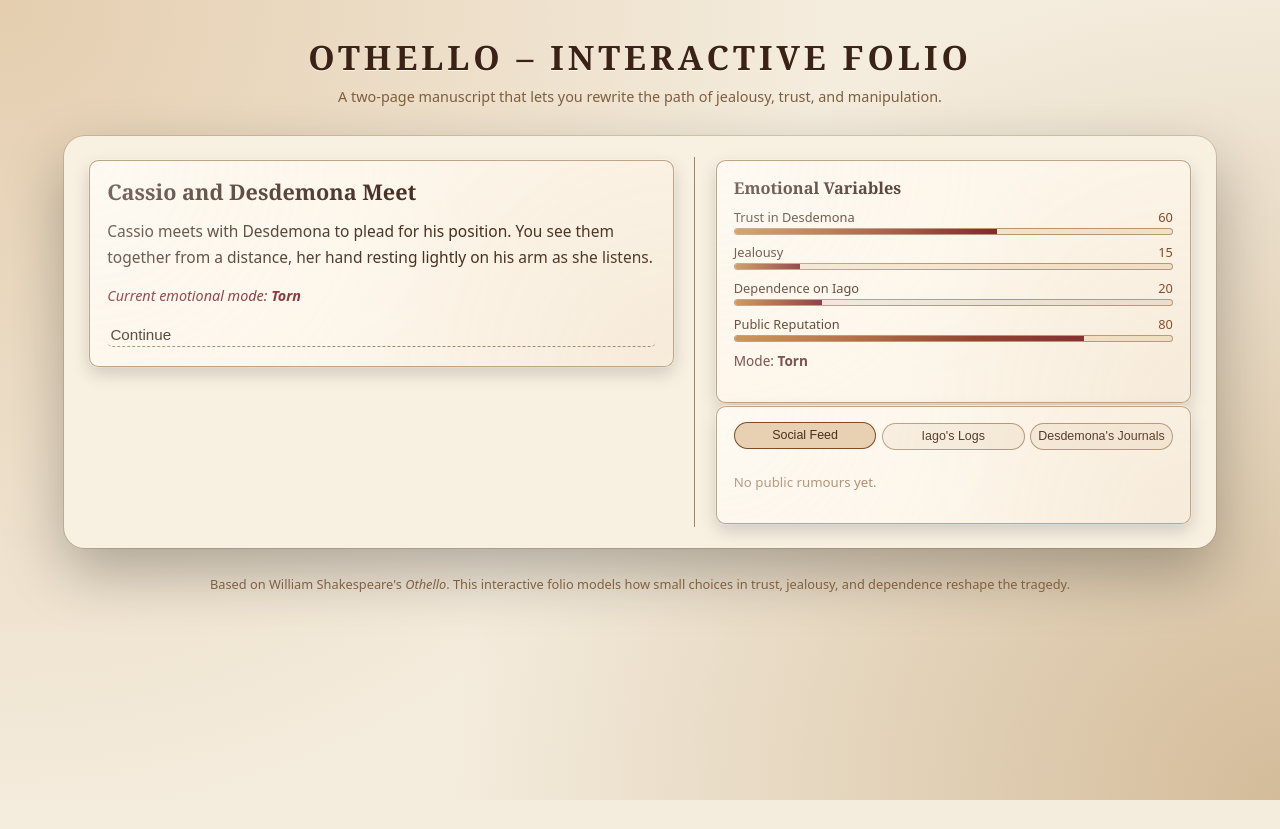
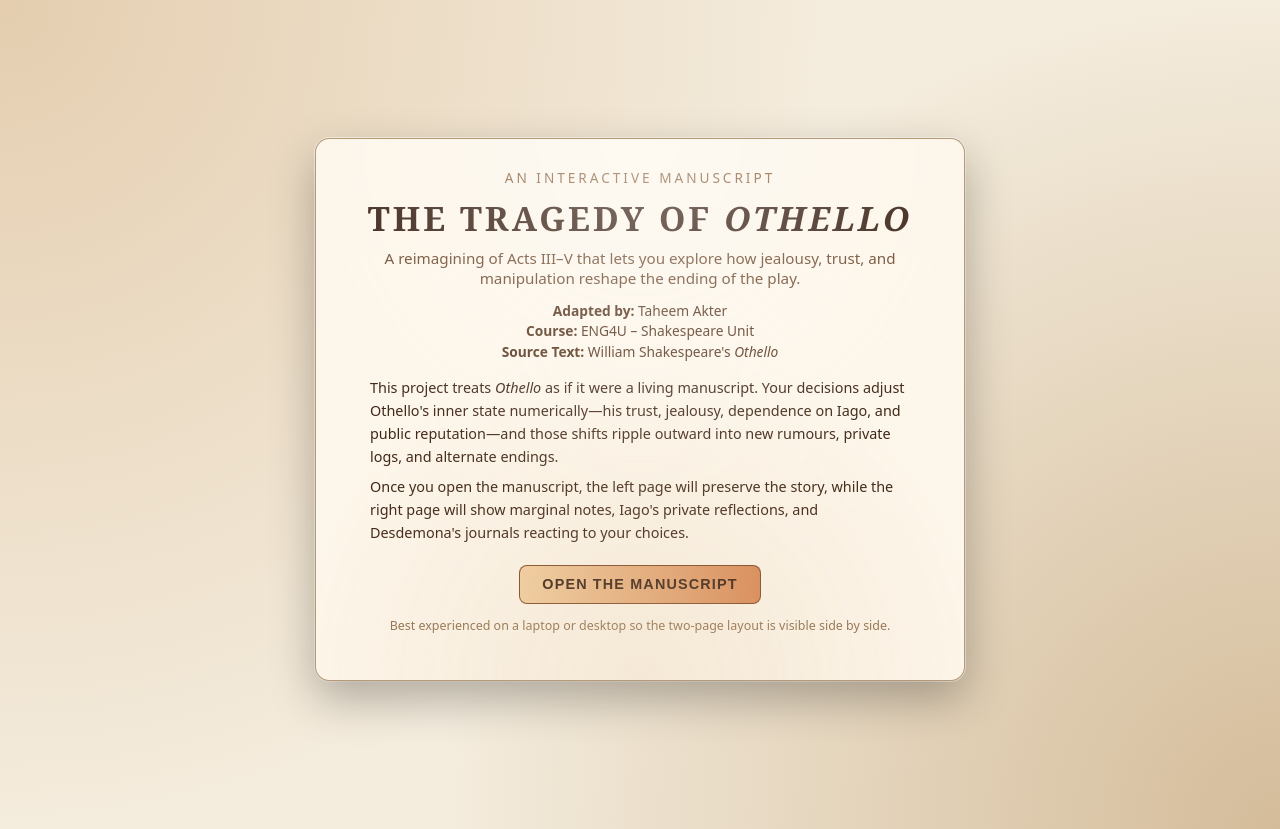
Before and after one commit to Taheem-A/Interactive-Othello-Manuscript, a React (Vite) app: page / in a window 1280 px wide. Before the commit the page ends 800 px from the top, so only its background shows below. Built offline with nearby package versions, Linux system fonts and the light colour scheme.

Commit message:
Added a Welcome Screen.

```diff
--- a/src/App.jsx
+++ b/src/App.jsx
@@ -4,6 +4,7 @@ import { SCENES, computeMode } from "./data/index.js";
 import { StatsPanel } from "./components/StatsPanel.jsx";
 import { TabbedPanels } from "./components/TabbedPanels.jsx";
 import { RunSummary } from "./components/RunSummary.jsx";
+import { WelcomeScreen } from "./components/WelcomeScreen.jsx";
 
 function findScene(id) {
   return SCENES.find((s) => s.id === id);
@@ -17,10 +18,12 @@ export default function App() {
     reputation: 80
   };
 
+  // NEW: show welcome page first
+  const [hasStarted, setHasStarted] = useState(false);
+
   const [currentSceneId, setCurrentSceneId] = useState("act3_start");
 
   const [stats, setStats] = useState(initialStats);
-
   const [mode, setMode] = useState(computeMode(initialStats));
 
   const [flags, setFlags] = useState({
@@ -48,12 +51,14 @@ export default function App() {
   const [unlockedLogs, setUnlockedLogs] = useState([]);
   const [unlockedJournals, setUnlockedJournals] = useState([]);
 
+  // which items have been read
+  const [readLogs, setReadLogs] = useState([]);
+  const [readJournals, setReadJournals] = useState([]);
+
   const currentScene = useMemo(
     () => findScene(currentSceneId),
     [currentSceneId]
   );
-
-  const isEnding = currentScene?.type === "ending";
 
   // Handle unlocks on scene enter
   useEffect(() => {
@@ -101,10 +106,8 @@ export default function App() {
     };
 
     const newMode = computeMode(newStats);
-
     const tags = choice.tags || [];
 
-    // Update counters (modeCounts, tags)
     setCounters((prev) => {
       const newModeCounts = { ...prev.modeCounts };
       newModeCounts[newMode] = (newModeCounts[newMode] ?? 0) + 1;
@@ -115,23 +118,14 @@ export default function App() {
         totalChoices: prev.totalChoices + 1
       };
 
-      if (tags.includes("trust")) {
-        updated.trustChoices += 1;
-      }
-      if (tags.includes("jealous")) {
-        updated.jealousyChoices += 1;
-      }
-      if (tags.includes("iago")) {
-        updated.iagoChoices += 1;
-      }
-      if (tags.includes("violent")) {
-        updated.violentChoices += 1;
-      }
+      if (tags.includes("trust")) updated.trustChoices += 1;
+      if (tags.includes("jealous")) updated.jealousyChoices += 1;
+      if (tags.includes("iago")) updated.iagoChoices += 1;
+      if (tags.includes("violent")) updated.violentChoices += 1;
 
       return updated;
     });
 
-    // Update flags
     if (choice.setFlags) {
       setFlags((prev) => {
         const updated = { ...prev };
@@ -144,26 +138,34 @@ export default function App() {
       });
     }
 
-    // Update history
     setHistory((prev) => [
       ...prev,
       { sceneId: currentScene.id, choiceId: choice.id, tags }
     ]);
 
-    // Unlock feed/log/journals from choice
     if (choice.unlockFeed) {
       addToUnlocked(choice.unlockFeed, setUnlockedFeed);
     }
     if (choice.unlockLogs) {
       addToUnlocked(choice.unlockLogs, setUnlockedLogs);
+      // new logs start as unread
     }
     if (choice.unlockJournals) {
       addToUnlocked(choice.unlockJournals, setUnlockedJournals);
+      // new journals start as unread
     }
 
     setStats(newStats);
     setMode(newMode);
     setCurrentSceneId(choice.nextScene);
+  }
+
+  function handleReadLog(id) {
+    setReadLogs((prev) => (prev.includes(id) ? prev : [...prev, id]));
+  }
+
+  function handleReadJournal(id) {
+    setReadJournals((prev) => (prev.includes(id) ? prev : [...prev, id]));
   }
 
   function restart() {
@@ -191,8 +193,13 @@ export default function App() {
     setUnlockedFeed([]);
     setUnlockedLogs([]);
     setUnlockedJournals([]);
+    setReadLogs([]);
+    setReadJournals([]);
+    // we do NOT reset hasStarted here; once they open the manuscript,
+    // restart just restarts Act III from inside it.
   }
 
+  // If we somehow don't find the scene
   if (!currentScene) {
     return (
       <div className="app-root">
@@ -201,9 +208,10 @@ export default function App() {
     );
   }
 
+  const isEnding = currentScene.type === "ending";
+
   const sceneText = (() => {
     if (!currentScene) return "";
-    // Priority: textByMode -> textIfStruck -> text
     if (currentScene.textByMode && currentScene.textByMode[mode]) {
       return currentScene.textByMode[mode];
     }
@@ -213,20 +221,28 @@ export default function App() {
     return currentScene.text;
   })();
 
+  // 👉 Show welcome page first
+  if (!hasStarted) {
+    return (
+      <div className="app-root">
+        <WelcomeScreen onStart={() => setHasStarted(true)} />
+      </div>
+    );
+  }
+
+  // 👉 Once started, show the main two-page layout
   return (
     <div className="app-root">
       <header className="app-header">
-        <h1>Othello – Interactive Folio</h1>
+        <h1>Othello Interactive Narrative Engine</h1>
         <p className="subtitle">
-          A two-page manuscript that lets you rewrite the path of jealousy,
-          trust, and manipulation.
+          Explore how jealousy, trust, and manipulation reshape the tragedy.
         </p>
       </header>
 
-      <div className="layout book-layout">
-        {/* LEFT PAGE – play text + choices */}
+      <div className="layout">
         <main className="main-panel">
-          <section className="scene-card page-left">
+          <section className="scene-card">
             <h2>{currentScene.title}</h2>
             {isEnding && <p className="ending-label">Ending</p>}
             <p className="scene-text">{sceneText}</p>
@@ -234,7 +250,10 @@ export default function App() {
             {!isEnding && (
               <>
                 <p className="mode-indicator">
-                  Current emotional mode: <strong>{mode}</strong>
+                  Current emotional mode:{" "}
+                  <span>
+                    <strong>{mode}</strong>
+                  </span>
                 </p>
                 <ChoicesList
                   scene={currentScene}
@@ -246,18 +265,19 @@ export default function App() {
             )}
 
             {isEnding && (
+              <>
+                <RunSummary stats={stats} flags={flags} counters={counters} />
                 <div className="ending-actions">
                   <button onClick={restart} className="primary-button">
-                  Begin Again from Act 3
+                    Restart from Act 3
                   </button>
                 </div>
+              </>
             )}
           </section>
         </main>
 
-        {/* RIGHT PAGE – marginalia / notes */}
         <aside className="side-panel">
-          <section className="notes-card page-right">
           <StatsPanel stats={stats} mode={mode} />
           <TabbedPanels
             unlockedFeed={unlockedFeed}
@@ -265,19 +285,19 @@ export default function App() {
             unlockedJournals={unlockedJournals}
             stats={stats}
             flags={flags}
+            readLogs={readLogs}
+            readJournals={readJournals}
+            onReadLog={handleReadLog}
+            onReadJournal={handleReadJournal}
           />
-            {isEnding && (
-              <RunSummary stats={stats} flags={flags} counters={counters} />
-            )}
-          </section>
         </aside>
       </div>
 
       <footer className="app-footer">
         <p>
           Based on William Shakespeare&apos;s <em>Othello</em>. This interactive
-          folio models how small choices in trust, jealousy, and dependence
-          reshape the tragedy.
+          adaptation was created as a creative project to explore theme and
+          character.
         </p>
       </footer>
     </div>
--- /dev/null
+++ b/src/components/WelcomeScreen.jsx
@@ -0,0 +1,58 @@
+// src/components/WelcomeScreen.jsx
+
+export function WelcomeScreen({ onStart }) {
+  return (
+    <div className="welcome-root">
+      <section className="welcome-card">
+        <p className="welcome-kicker">An Interactive Manuscript</p>
+
+        <h1 className="welcome-title-main">
+          The Tragedy of <span>Othello</span>
+        </h1>
+
+        <p className="welcome-subtitle">
+          A reimagining of Acts III–V that lets you explore how jealousy, trust,
+          and manipulation reshape the ending of the play.
+        </p>
+
+        <div className="welcome-meta">
+          <p>
+            <strong>Adapted by:</strong> Taheem Akter
+          </p>
+          <p>
+            <strong>Course:</strong> ENG4U – Shakespeare Unit
+          </p>
+          <p>
+            <strong>Source Text:</strong> William Shakespeare&apos;s{" "}
+            <em>Othello</em>
+          </p>
+        </div>
+
+        <div className="welcome-description">
+          <p>
+            This project treats <em>Othello</em> as if it were a living
+            manuscript. Your decisions adjust Othello&apos;s inner state
+            numerically—his trust, jealousy, dependence on Iago, and public
+            reputation—and those shifts ripple outward into new rumours, private
+            logs, and alternate endings.
+          </p>
+          <p>
+            Once you open the manuscript, the left page will preserve the story,
+            while the right page will show marginal notes, Iago&apos;s private
+            reflections, and Desdemona&apos;s journals reacting to your
+            choices.
+          </p>
+        </div>
+
+        <button className="welcome-button" onClick={onStart}>
+          Open the Manuscript
+        </button>
+
+        <p className="welcome-footnote">
+          Best experienced on a laptop or desktop so the two-page layout is
+          visible side by side.
+        </p>
+      </section>
+    </div>
+  );
+}
--- a/src/index.css
+++ b/src/index.css
@@ -55,6 +55,128 @@ body {
   margin-top: 0.45rem;
   font-size: 0.9rem;
   color: #7f5e3f;
+}
+
+/* Welcome / cover page */
+
+.welcome-root {
+  display: flex;
+  justify-content: center;
+  align-items: center;
+  min-height: calc(100vh - 3rem);
+}
+
+.welcome-card {
+  max-width: 650px;
+  width: 100%;
+  background: #fdf6ea;
+  border-radius: 0.9rem;
+  padding: 1.8rem 1.9rem 2.1rem;
+  border: 1px solid rgba(165, 132, 92, 0.8);
+  box-shadow:
+    0 18px 45px rgba(0, 0, 0, 0.28),
+    0 0 0 1px rgba(255, 252, 243, 0.8);
+  text-align: center;
+  animation: cardFadeUp 0.35s ease-out;
+  position: relative;
+  overflow: hidden;
+}
+
+.welcome-card::before {
+  content: "";
+  position: absolute;
+  inset: 0;
+  border-radius: inherit;
+  background:
+    radial-gradient(circle at top, rgba(255, 255, 255, 0.5), transparent 60%),
+    radial-gradient(circle at bottom, rgba(222, 193, 156, 0.35), transparent 55%);
+  opacity: 0.75;
+  pointer-events: none;
+}
+
+.welcome-kicker {
+  margin: 0;
+  font-size: 0.85rem;
+  letter-spacing: 0.22em;
+  text-transform: uppercase;
+  color: #8a6340;
+}
+
+.welcome-title-main {
+  margin: 0.55rem 0 0.4rem 0;
+  font-family: "Georgia", "Times New Roman", serif;
+  font-size: 2.1rem;
+  letter-spacing: 0.09em;
+  text-transform: uppercase;
+  color: #3a2216;
+}
+
+.welcome-title-main span {
+  font-style: italic;
+}
+
+.welcome-subtitle {
+  margin: 0.4rem 0 0.8rem 0;
+  font-size: 0.95rem;
+  color: #6f4b30;
+}
+
+.welcome-meta {
+  margin-bottom: 0.9rem;
+  font-size: 0.86rem;
+  color: #5a3a23;
+}
+
+.welcome-meta p {
+  margin: 0.12rem 0;
+}
+
+.welcome-description {
+  font-size: 0.9rem;
+  color: #3f2718;
+  line-height: 1.6;
+  text-align: left;
+  margin: 0.8rem auto 1.2rem auto;
+  max-width: 540px;
+}
+
+.welcome-description p {
+  margin: 0.45rem 0;
+}
+
+.welcome-button {
+  border-radius: 0.5rem;
+  border: 1px solid rgba(123, 68, 33, 0.95);
+  background: linear-gradient(90deg, #f2d0a2, #d98956);
+  color: #3a2216;
+  padding: 0.65rem 1.4rem;
+  font-size: 0.9rem;
+  cursor: pointer;
+  font-weight: 600;
+  letter-spacing: 0.08em;
+  text-transform: uppercase;
+  margin-top: 0.1rem;
+  transition:
+    transform 0.12s ease,
+    box-shadow 0.18s ease,
+    filter 0.15s ease;
+}
+
+.welcome-button:hover {
+  box-shadow: 0 10px 24px rgba(0, 0, 0, 0.22);
+  transform: translateY(-1px);
+  filter: brightness(1.03);
+}
+
+.welcome-button:active {
+  transform: translateY(1px) scale(0.99);
+  box-shadow: 0 5px 14px rgba(0, 0, 0, 0.2);
+}
+
+.welcome-footnote {
+  margin-top: 0.85rem;
+  font-size: 0.78rem;
+  color: #927250;
 }
 
 /* Book-style layout */
```
Lines whose indentation alone changed are shown as unchanged.
